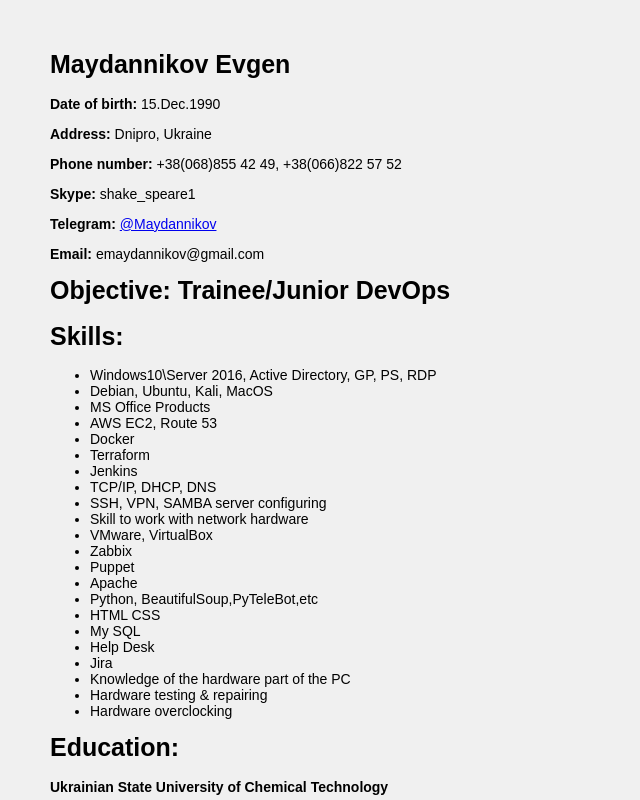
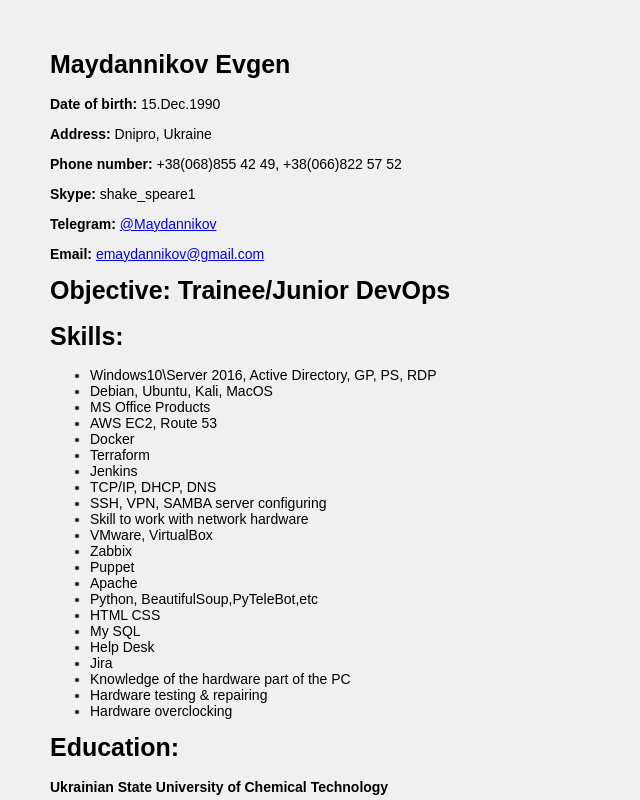
Before and after one commit to Emaydannikov/Simple_cv, a plain HTML site: page index.html in a window 1280 px wide. Shown: the top 800 px of the page, without its empty margins (0-640 px from the left). Drawn offline with Linux system fonts and the light colour scheme.

Commit message:
Update index.html

```diff
--- a/index.html
+++ b/index.html
@@ -17,7 +17,7 @@
 +38(066)822 57 52
 <p><b>Skype:</b> shake_speare1
 <p><b>Telegram:</b> <a href="tg://resolve?domain=Maydannikov">@Maydannikov</a>
-<p><b>Email:</b> emaydannikov@gmail.com
+<p><b>Email:</b> <a href="mailto:emaydannikov@gmail.com">emaydannikov@gmail.com</a>
 <!-- <p><b>Site:</b> <a href="http://maydannikov.link/">maydannikov.link</a> -->
 
 <h1>Objective: Trainee/Junior DevOps</h1>
```
